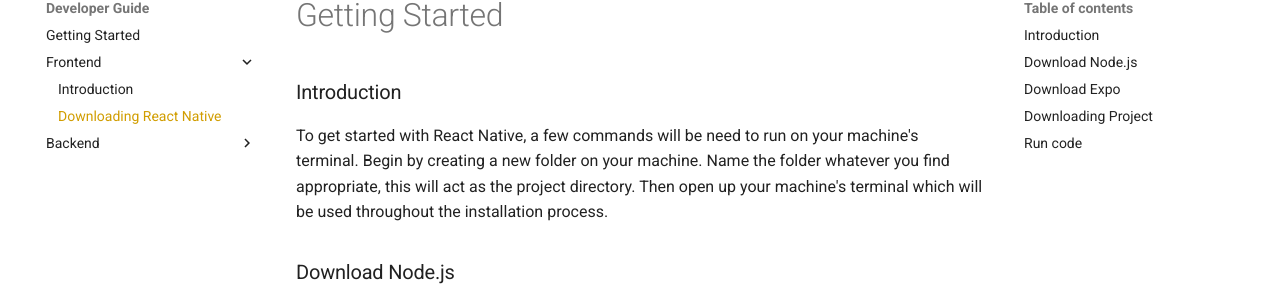
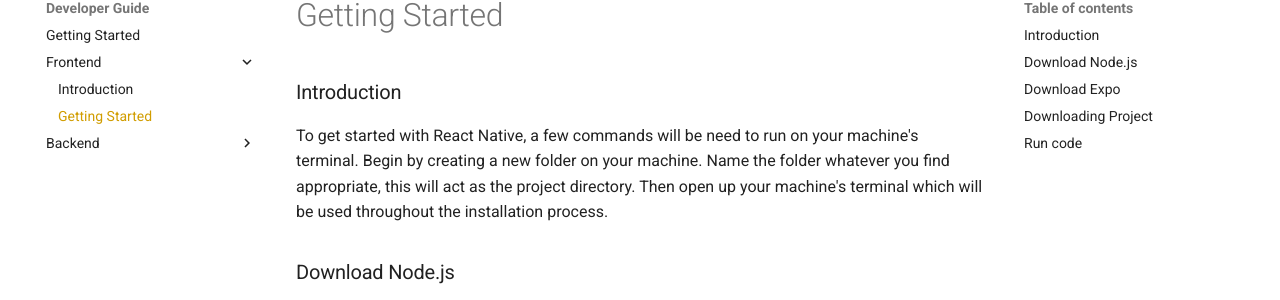
Before and after one commit to Southwestern-Higher-Learning/southwestern-higher-learning.github.io, an MkDocs documentation site: the page built from docs/developers/frontend/initial-downloads.md, in a window 1280 px wide. Shown: the part 151-451 px from the top of the page. Built offline with MkDocs 1.6.1 and Material for MkDocs 9.7.7, drawn with Linux system fonts in a browser that asks for light colours.

Commit message:
Changed page name

```diff
--- a/mkdocs.yml
+++ b/mkdocs.yml
@@ -32,7 +32,7 @@ nav:
     - Getting Started: developers/getting-started.md
     - Frontend:
       - Introduction: developers/frontend/introduction.md
-      - Downloading React Native: developers/frontend/initial-downloads.md
+      - Getting Started: developers/frontend/initial-downloads.md
     - Backend:
       - Introduction: developers/backend/introduction.md
       - Using Google: developers/backend/using-google.md
```
